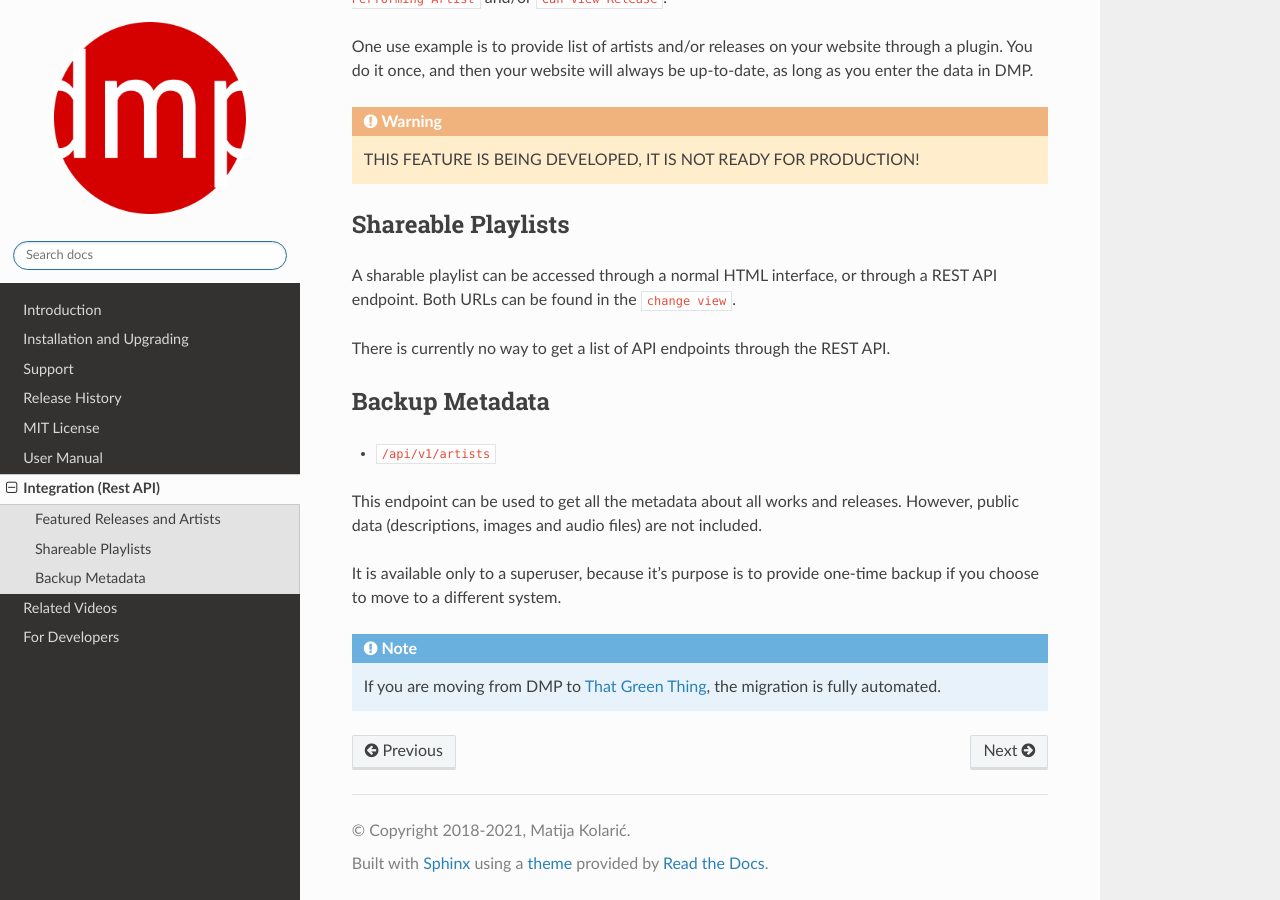
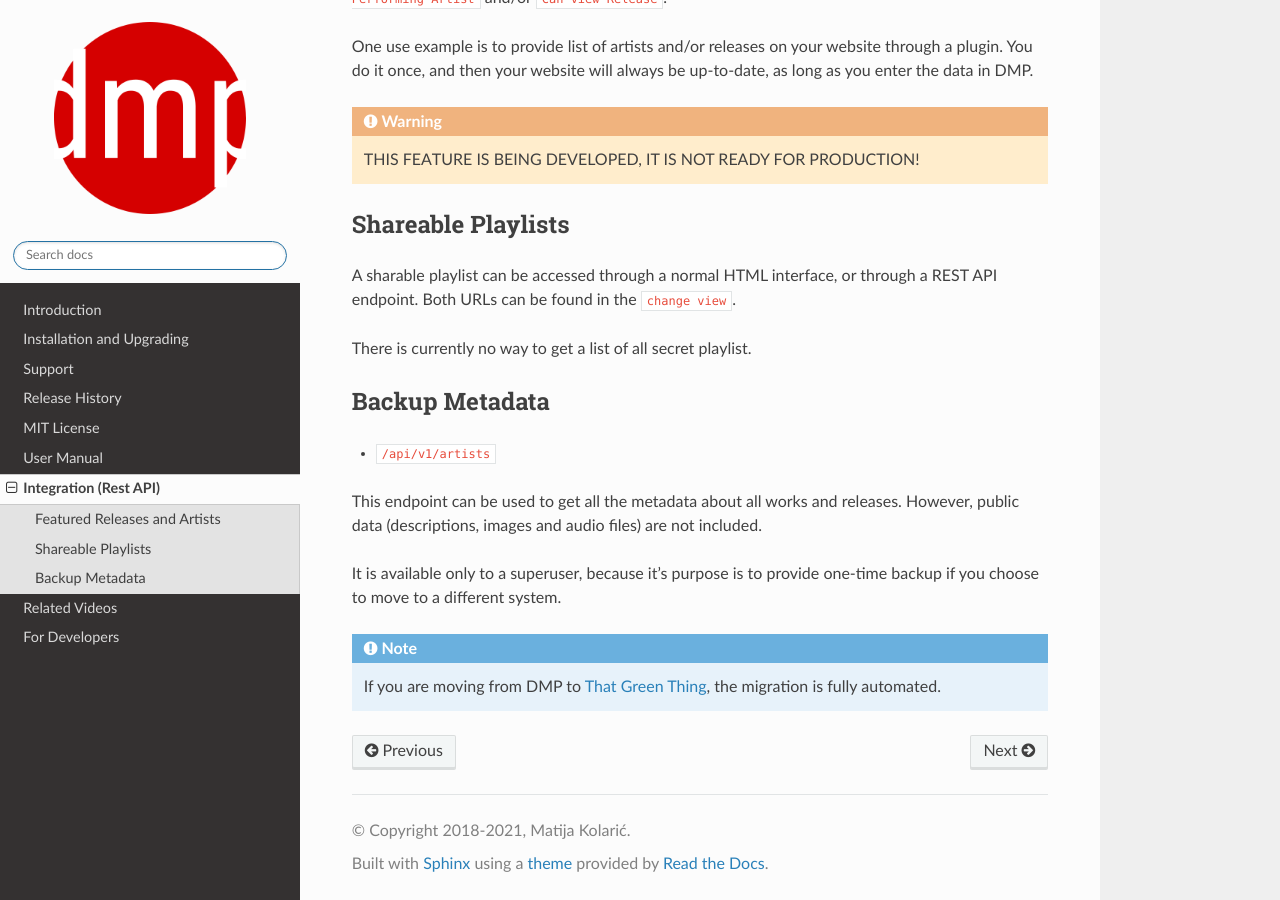
Before and after one commit to matijakolaric-com/django-music-publisher, a Sphinx documentation site: the page built from docs/restapi.rst, in a window 1280 px wide and 900 px high, scrolled down 742 px. Built offline with Sphinx 7.4.7 and the Read the Docs theme 2.0.0, drawn with Linux system fonts in a browser that asks for light colours.

Commit message:
rest API docs

```diff
--- a/docs/restapi.rst
+++ b/docs/restapi.rst
@@ -48,8 +48,7 @@ A sharable playlist can be accessed through a normal HTML
 interface, or through a REST API endpoint. Both URLs can be found
 in the ``change view``.
 
-There is currently no way to get a list of API endpoints
-through the REST API.
+There is currently no way to get a list of all secret playlist.
 
 Backup Metadata
 --------------------------------------------
```
